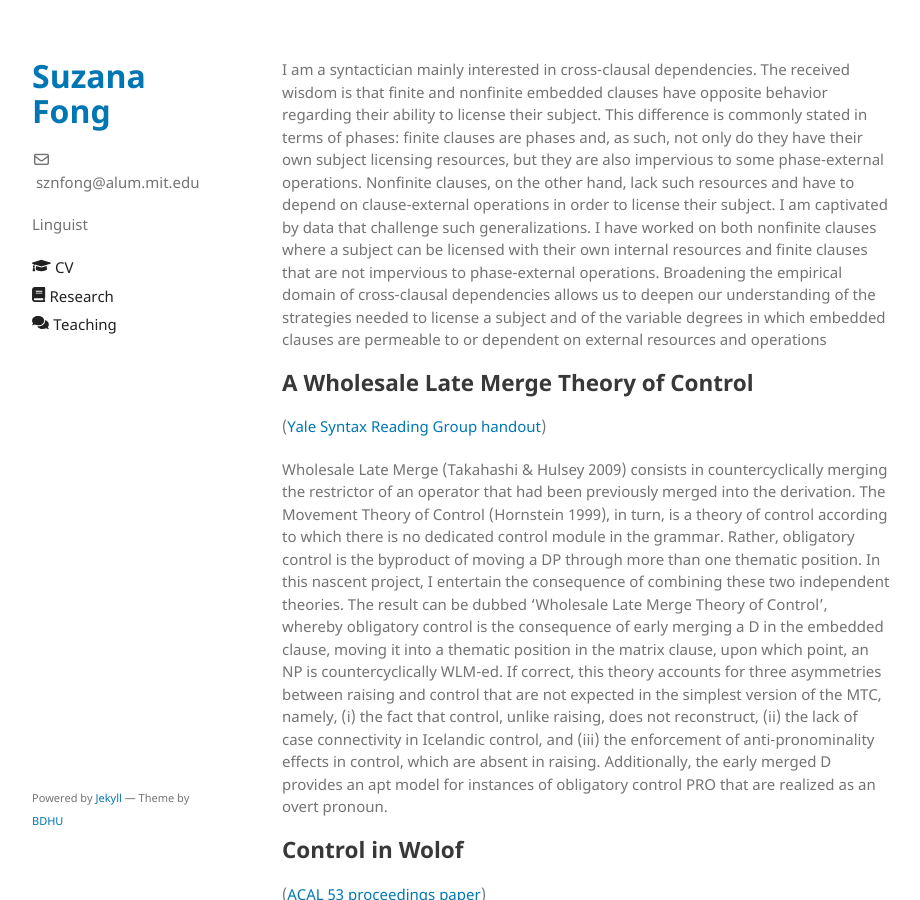
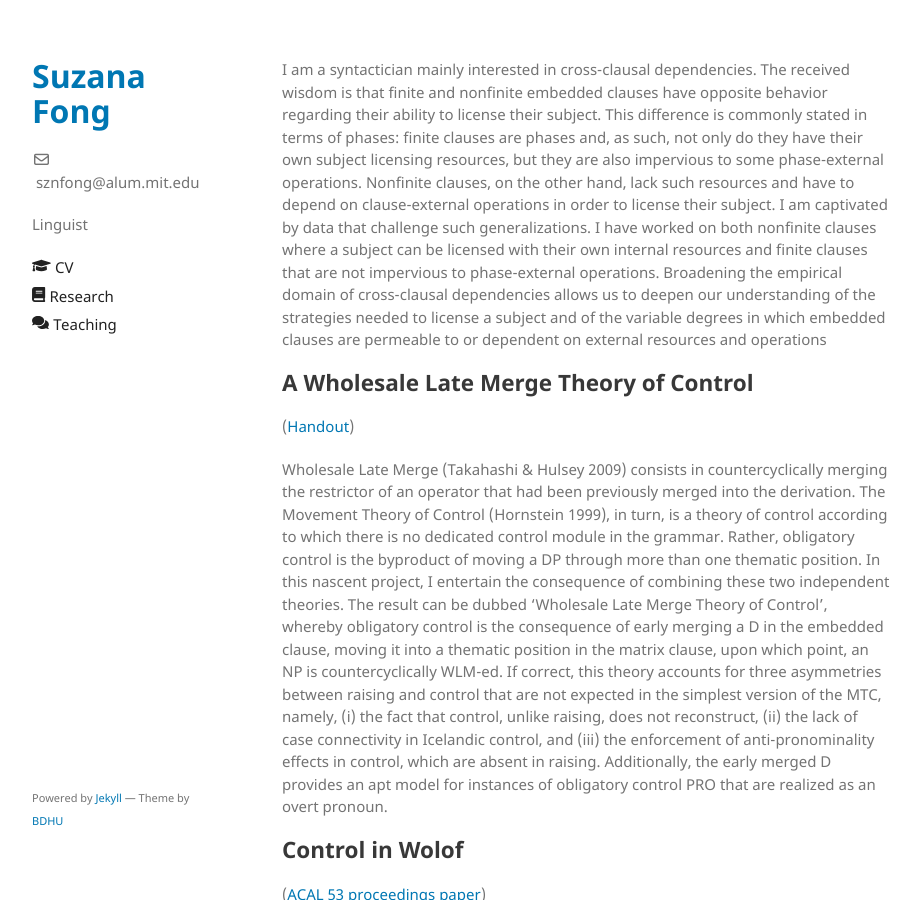
Before and after one commit to sznfng/sznfng.github.io, a Jekyll site: the page built from research.md, in a window 1280 px wide and 900 px high. Shown: the whole window, without its empty margins (178-1098 px from the left). Built offline with Jekyll 4.4.1, drawn with Linux system fonts in a browser that asks for light colours.

Commit message:
Update research.md

```diff
--- a/research.md
+++ b/research.md
@@ -7,7 +7,7 @@ I am a syntactician mainly interested in cross-clausal dependencies. The receive
 
 ## A Wholesale Late Merge Theory of Control
 
-([Yale Syntax Reading Group handout](https://www.dropbox.com/s/l0pjn1qmj3kxdct/WLM%20Theory%20of%20Control.pdf?dl=0))
+([Handout](https://www.dropbox.com/s/l0pjn1qmj3kxdct/WLM%20Theory%20of%20Control.pdf?dl=0))
 
 Wholesale Late Merge (Takahashi & Hulsey 2009) consists in countercyclically merging the restrictor of an operator that had been previously merged into the derivation. The Movement Theory of Control (Hornstein 1999), in turn, is a theory of control according to which there is no dedicated control module in the grammar. Rather, obligatory control is the byproduct of moving a DP through more than one thematic position. In this nascent project, I entertain the consequence of combining these two independent theories. The result can be dubbed 'Wholesale Late Merge Theory of Control', whereby obligatory control is the consequence of early merging a D in the embedded clause, moving it into a thematic position in the matrix clause, upon which point, an NP is countercyclically WLM-ed. If correct, this theory accounts for three asymmetries between raising and control that are not expected in the simplest version of the MTC, namely, (i) the fact that control, unlike raising, does not reconstruct, (ii) the lack of case connectivity in Icelandic control, and (iii) the enforcement of anti-pronominality effects in control, which are absent in raising. Additionally, the early merged D provides an apt model for instances of obligatory control PRO that are realized as an overt pronoun.
 
```
